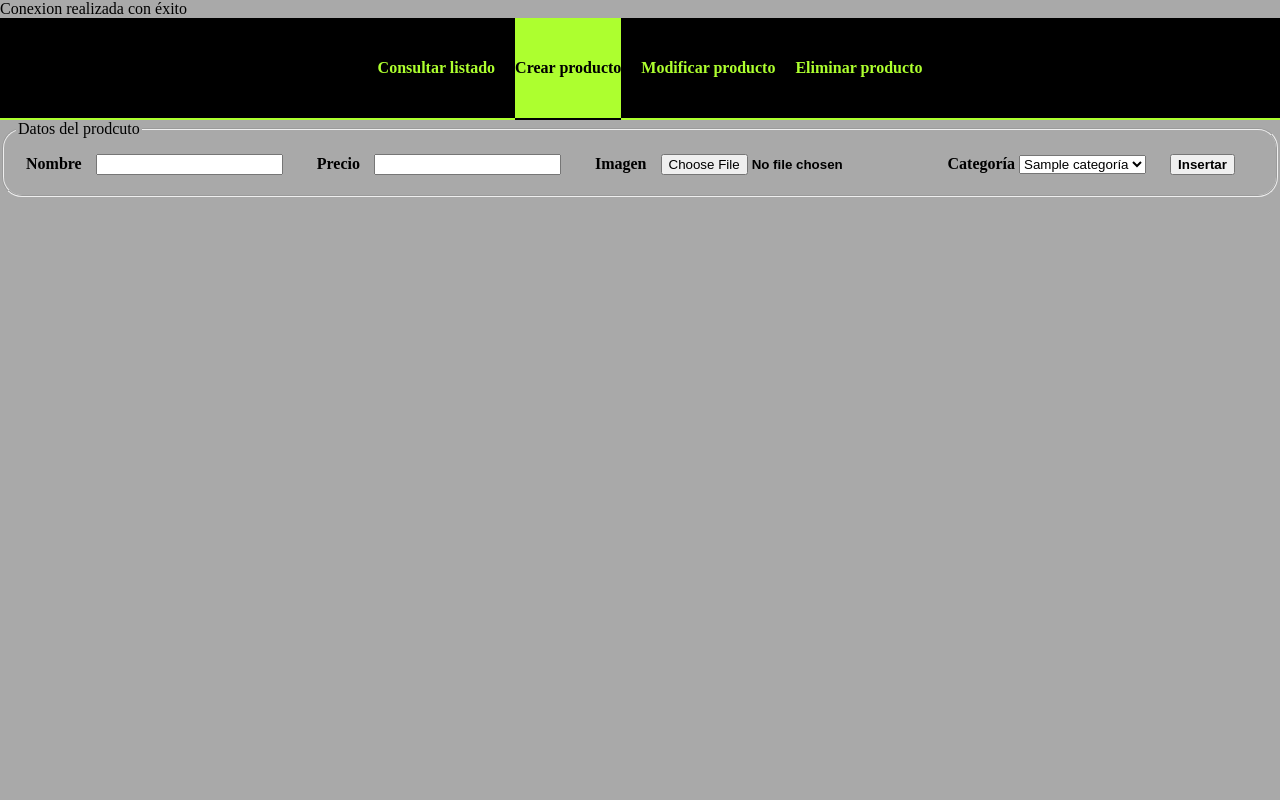
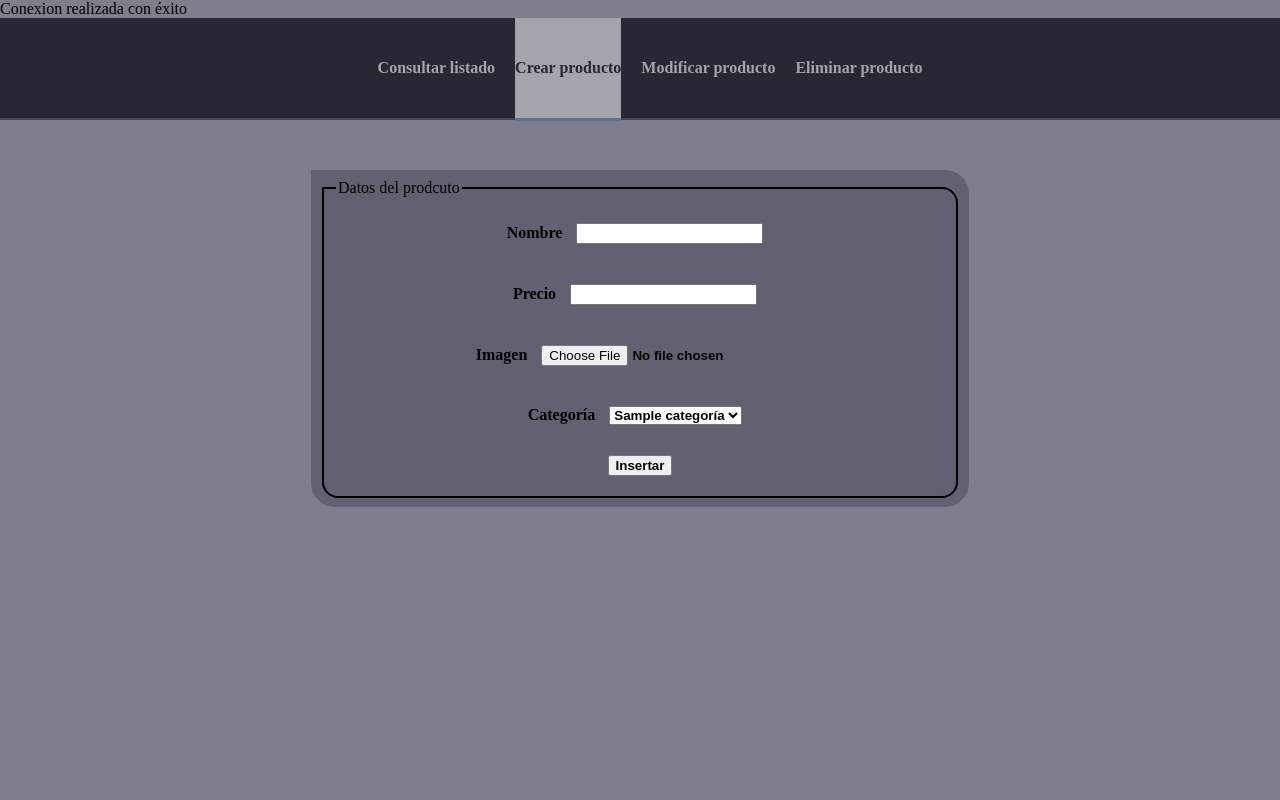
Before and after one commit to oscarlmj/tiendaOnline, a PHP site: page /crear_producto.php in a window 1280 px wide. Run offline with PHP 8.4, Linux system fonts and the light colour scheme; tables that the repository leaves empty hold one stand-in row (values such as "Sample post").

Commit message:
Cambios en el diseño y centrado del form para crear producto

```diff
--- a/CSS/index.css
+++ b/CSS/index.css
@@ -1,7 +1,7 @@
 body{
     padding: 0;
     margin: 0;
-    background-color: darkgrey;
+    background-color: #7E7E8C;
 }
 
 ol{
@@ -19,35 +19,27 @@ header ol li{
     display: flex;
     align-items: center;
     justify-content: center;
-    color: greenyellow;
+    color: #A4A4AD;
 }
 
 header li:hover{
-    background-color:greenyellow;
-    color: black;
-    border-bottom: 3px black solid;
+    background-color:#A4A4AD;
+    color: #272735;
+    border-bottom: 3px solid #666f88;
 }
 
 #fijado{
-    background-color:greenyellow;
-    color: black;
-    border-bottom: 3px black solid;
-}
-
-body{
-    padding: 0;
-    gap: 20px;
-    gap: 20px;
-    margin: 0;
-    padding: 0;
+    background-color:#A4A4AD;
+    color: #272735;
+    border-bottom: 3px solid #666f88;
 }
 
 header{
     display: flex;
     justify-content: center;
-    background-color: black;
+    background-color: #272735;
     height: 100px;
-    border-bottom: 2px solid greenyellow;
+    border-bottom: 2px solid #474759;
 }
 
 header li{
@@ -61,40 +53,38 @@ header li{
 
 }
 
-header li:hover{
-    background-color:greenyellow;
-    color: black;
-    border-bottom: 2px solid black;
-}
-
-header li{
-    font-weight: bold;
-    height: 100%;
-    text-align: center;
-    justify-content: center;
-    align-items: center;
-    display: flex;
-    color: white;
-}
-
-header li:hover{
-    background-color:greenyellow;
-    color: black;
-    border-bottom: 2px solid black;
-}
-h3{
-    border-bottom: 2px solid black;
-    width: fit-content;
-    background-color:burlywood;
-    margin: 30px;
-}
-
-label, input{
+label, input, select{
     margin:10px;
     font-weight: bold;
 }
-fieldset{
-    border-radius: 20px;
+
+form{
+    border: 0px;
+    border-radius: 24px;
+    border-top-left-radius: 0px;
+    width: 50%;
+    margin-top: 50px;
+    border-radius: 24px;
+    border-top-left-radius: 0px;
+    padding: 9px;
+    background-color: #616172;
+}
+
+#opciones{
+    display: flex;
+    align-items: center;
+    justify-content: center;
+}
+
+#opciones fieldset{
+    display: flex;
+    justify-content: center;
+    align-items: center;
+    flex-direction: column;
+    border: 2px solid black;
+    border-radius: 16px;
+    border-top-left-radius: 0px;
+
 }
 
 #contenido{
@@ -103,14 +93,6 @@ fieldset{
     margin-top: 50px;
 }
 
-
-
-#fijado{
-    background-color: greenyellow;
-    color: black;
-    border-bottom: 2px solid black;
-}
-
 a{
     text-decoration: none;
 }
```
